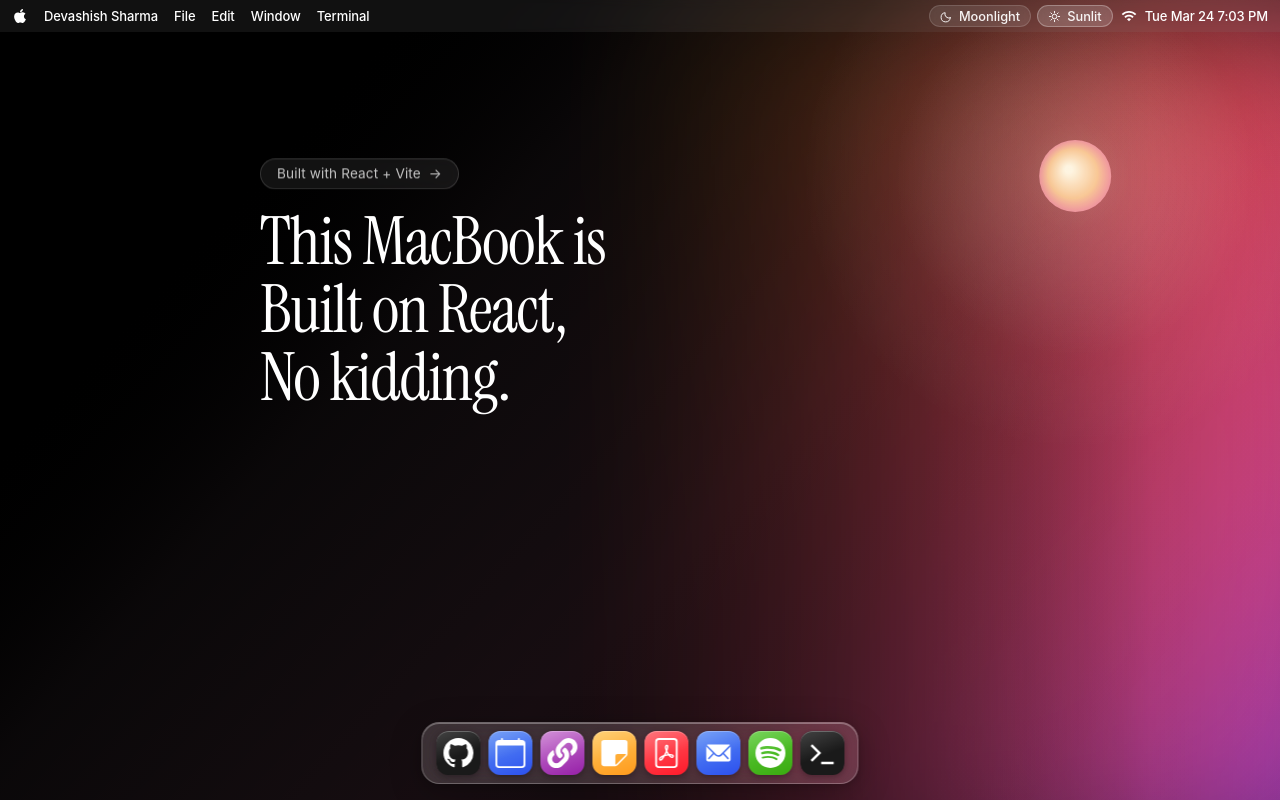
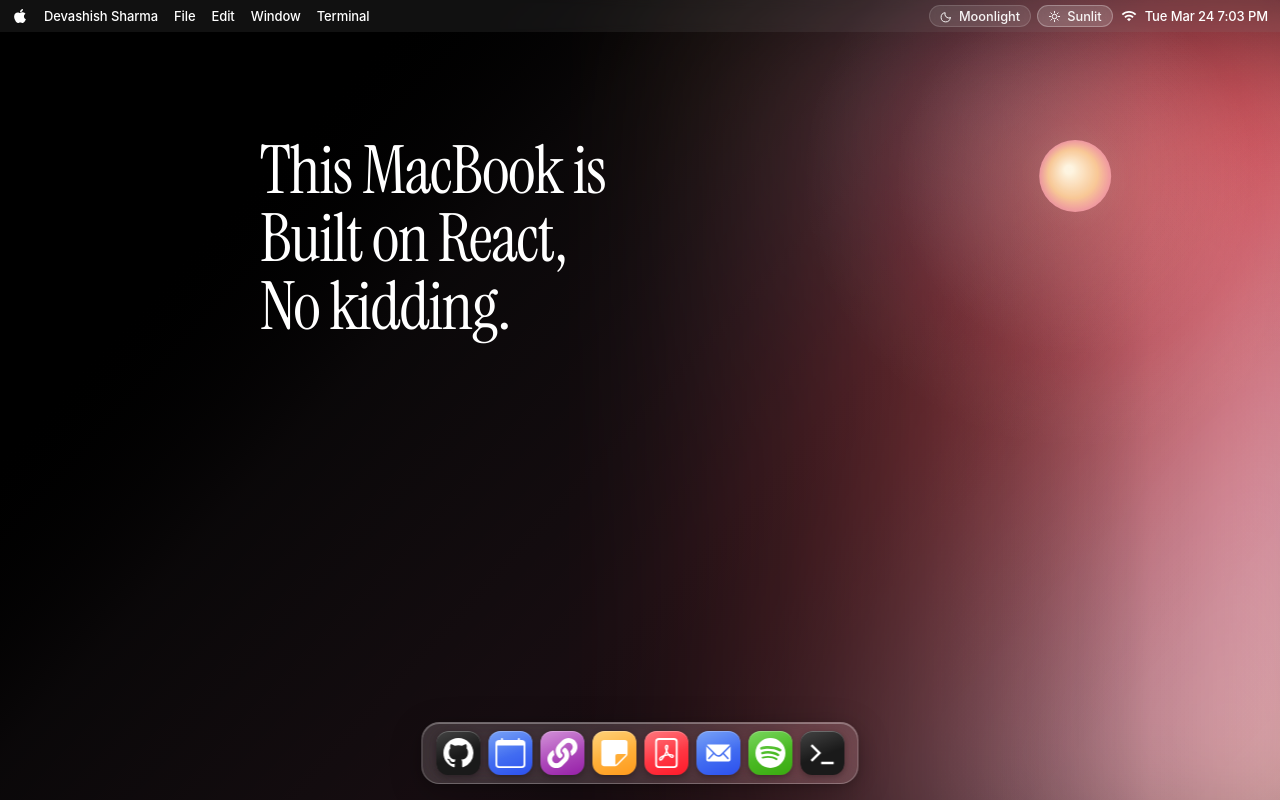
Before and after one commit to DevashishSharma-codes/Mac-Portfolio, a React (Vite) app: page / in a window 1280 px wide. Built offline with nearby package versions, Linux system fonts and the light colour scheme; what react-console-emulator would draw is missing.

Commit message:
fixed color diff

```diff
--- a/src/App.jsx
+++ b/src/App.jsx
@@ -32,9 +32,7 @@
             <ParticleBg />
             {/* Hero Section */}
             <div className="hero-landing">
-                <div className="hero-badge">
-                    Built with React + Vite &nbsp;→
-                </div>
+
 
                 <h1 className="hero-title">
                     This MacBook is<br />
--- a/src/app.scss
+++ b/src/app.scss
@@ -29,7 +29,7 @@
 /* HERO SECTION */
 .hero-landing {
   position: absolute;
-  top: 50%;
+  top: 42%;
   left: 50%;
   transform: translate(-50%, -50%);
   z-index: 10;
@@ -39,25 +39,13 @@
   display: flex;
   flex-direction: column;
   align-items: flex-start;
-  gap: 1.5rem;
+  gap: 1.2rem;
 
   pointer-events: none;
 }
 
 .hero-badge {
-  display: inline-flex;
-  align-items: center;
-  gap: 0.4rem;
-  font-family: -apple-system, BlinkMacSystemFont, "SF Pro Text", sans-serif;
-  font-size: 0.85rem;
-  color: rgba(255, 255, 255, 0.75);
-  background: rgba(255, 255, 255, 0.07);
-  border: 1px solid rgba(255, 255, 255, 0.15);
-  padding: 0.4rem 1rem;
-  border-radius: 99px;
-  letter-spacing: 0.01em;
-  backdrop-filter: blur(8px);
-  pointer-events: auto;
+  display: none;
 }
 
 .hero-title {
@@ -100,12 +88,14 @@
   width: 65%;
   height: 110%;
 
-  background: linear-gradient(-45deg,
-      #7c3aed 0%,
-      #ec4899 30%,
-      #ef4444 60%,
-      #f97316 80%,
-      #eab308 100%);
+  background: linear-gradient(
+    -45deg,
+    #ffd9c8 0%,
+    #ffb8c8 30%,
+    #ef4444 60%,
+    #ff9fbc 80%,
+    #eab308 100%
+  );
 
   -webkit-mask-image: linear-gradient(to left, black 30%, transparent 100%);
   mask-image: linear-gradient(to left, black 30%, transparent 100%);
@@ -128,17 +118,19 @@
 .shader-overlay {
   position: absolute;
   inset: 0;
-  background: linear-gradient(to right,
-      #000 0%,
-      rgba(0, 0, 0, 0.72) 50%,
-      rgba(22, 22, 22, 0.1) 100%);
+  background: linear-gradient(
+    to right,
+    #000 0%,
+    rgba(0, 0, 0, 0.72) 50%,
+    rgba(22, 22, 22, 0.1) 100%
+  );
   pointer-events: none;
 }
 
 /* DOCK */
 .dock {
   position: fixed;
-  bottom: 2rem;
+  bottom: 2.5rem;
   left: 50%;
   transform: translateX(-50%);
   z-index: 100;
@@ -147,9 +139,9 @@
 /* LAPTOP */
 @media (min-width: 769px) and (max-width: 1366px) {
   .hero-landing {
-    top: 46%;
+    top: 40%;
     max-width: 760px;
-    gap: 1.2rem;
+    gap: 1rem;
   }
 
   .hero-title {
@@ -162,19 +154,12 @@
   }
 
   .dock {
-    bottom: 1.5rem;
+    bottom: 2rem;
   }
 }
 
 /* MOBILE */
 @media (max-width: 768px) {
-  /*
-   * Nav ~28px tall at top (z-index 200, in normal flow).
-   * Dock ~80px tall at bottom (fixed).
-   * Usable space between them = 100dvh - 28px - 80px = 100dvh - 108px
-   * Centre of that band from viewport top = 28px + (100dvh - 108px) / 2
-   * translateY(-50%) then centres the hero block within that band.
-   */
   .hero-landing {
     top: calc(28px + (100dvh - 108px) / 2);
     left: 50%;
@@ -198,8 +183,7 @@
   }
 
   .hero-badge {
-    font-size: 0.76rem;
-    padding: 0.32rem 0.8rem;
+    display: none;
   }
 
   .dock {
--- a/src/components/Nav.jsx
+++ b/src/components/Nav.jsx
@@ -38,9 +38,18 @@
         return saved === 'moon' ? 'moon' : 'sun'
     })
 
+    useEffect(() => {
+        document.body.classList.remove('theme-sun', 'theme-moon')
+        document.body.classList.add(mode === 'sun' ? 'theme-sun' : 'theme-moon')
+    }, [mode])
+
     const updateSkyMode = (nextMode) => {
         setMode(nextMode)
         localStorage.setItem(STORAGE_KEY, nextMode)
+
+        document.body.classList.remove('theme-sun', 'theme-moon')
+        document.body.classList.add(nextMode === 'sun' ? 'theme-sun' : 'theme-moon')
+
         window.dispatchEvent(
             new CustomEvent('sky-mode-change', { detail: { mode: nextMode } })
         )
@@ -70,6 +79,7 @@
                         className={`sky-btn${mode === 'moon' ? ' sky-btn--active' : ''}`}
                         aria-label="Activate moon mode"
                         title="Moonlight mode"
+                        type="button"
                     >
                         <MoonIcon />
                         <span className="sky-btn-label">Moonlight</span>
@@ -80,6 +90,7 @@
                         className={`sky-btn${mode === 'sun' ? ' sky-btn--active' : ''}`}
                         aria-label="Activate sun mode"
                         title="Sunlit mode"
+                        type="button"
                     >
                         <SunIcon />
                         <span className="sky-btn-label">Sunlit</span>
```
